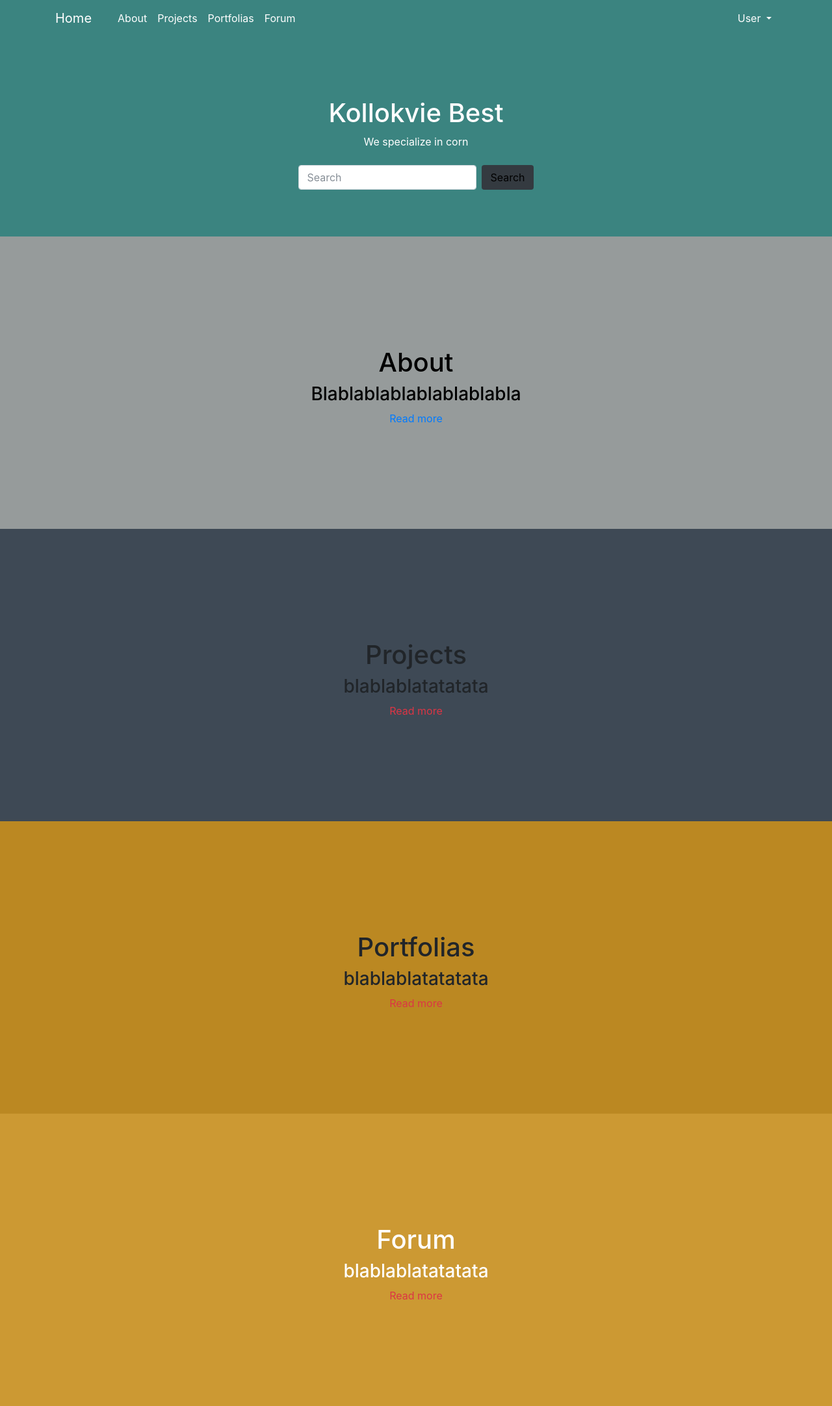
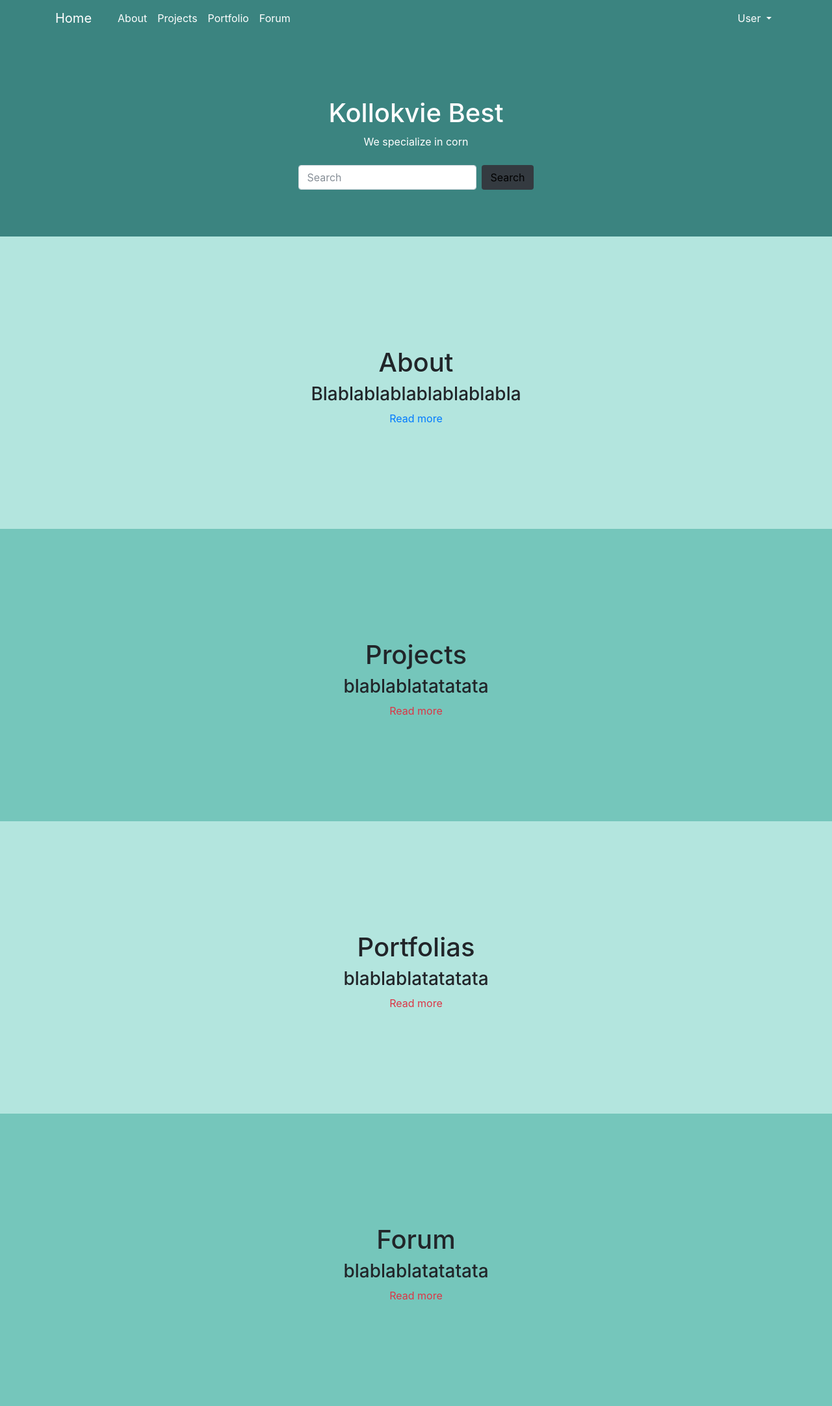
Before and after one commit to Rinorn/Webside, a PHP site: page / in a window 1280 px wide. Shown: the whole page at 65% size. Run offline with PHP 8.4, Linux system fonts and the light colour scheme; some libraries are stand-ins or nearby versions.

Commit message:
Fixes broken layot colors

```diff
--- a/index.php
+++ b/index.php
@@ -30,7 +30,7 @@ session_start();
               <a class="nav-link mainColYlw" href="#contBox2">Projects</a>
             </li>
             <li class="nav-item active">
-              <a class="nav-link mainColYlw" href="#contBox3">Portfolias</a>
+              <a class="nav-link mainColYlw" href="#contBox3">Portfolio</a>
             </li>
             <li class="nav-item active">
               <a class="nav-link mainColYlw" href="#contBox4">Forum</a>
@@ -91,7 +91,6 @@ session_start();
       </div>
       <div class="row">
         <div class="container-fluid col-md-12 centered">
-
             <div class="container-fluid text-center" id="contBox1">
               <div class="contText">
                 <h1>About </h1>
@@ -123,7 +122,6 @@ session_start();
         </div>
       </div>
     </main>
-
     <script src="https://code.jquery.com/jquery-3.2.1.slim.min.js" integrity="sha384-KJ3o2DKtIkvYIK3UENzmM7KCkRr/rE9/Qpg6aAZGJwFDMVNA/GpGFF93hXpG5KkN" crossorigin="anonymous"></script><!--implementerer bootstraps JQuerys lib-->
     <script src="https://cdnjs.cloudflare.com/ajax/libs/popper.js/1.12.3/umd/popper.min.js" integrity="sha384-vFJXuSJphROIrBnz7yo7oB41mKfc8JzQZiCq4NCceLEaO4IHwicKwpJf9c9IpFgh" crossorigin="anonymous"></script><!--implementerer bootstraps Popper.js lib-->
     <script src="https://maxcdn.bootstrapcdn.com/bootstrap/4.0.0-beta.2/js/bootstrap.min.js" integrity="sha384-alpBpkh1PFOepccYVYDB4do5UnbKysX5WZXm3XxPqe5iKTfUKjNkCk9SaVuEZflJ" crossorigin="anonymous"></script><!--implementerer bootstraps javascript plugins-->
--- a/webSide.css
+++ b/webSide.css
@@ -25,46 +25,30 @@ body {
 
 }
 #contBox1 {
-<<<<<<< HEAD
-  background-color: #efefef;
-  color: black;
+
+  background-color: #b3e5de;
+
 }
 #contBox2 {
-  background-color: #dbdbdb;
+  background-color: #75c6bb;
 }
+
 #contBox3 {
-  background-color: #efefef;
-
+  background-color: #b3e5de;
 }
 #contBox4 {
-  background-color: #3b8480;
-=======
-  background-color: #2f80c4;
-  color:white;
-}
-#contBox2 {
-  background-color: #3e4955;
-}
-#contBox3 {
-  background-color: #bb8822;
-}
-#contBox4 {
-  background-color: #cc9933;
->>>>>>> 7a00eea0657b2e45a8664aa1b10e6f1aed75042d
+  background-color: #75c6bb;
 }
 .mainColYlw {
   color: white !important;
 }
 
 .mainColYlw:hover {
-  color: #00FFFF !important;
+  color: black !important;
 }
-
-
 #loginBgCol{
-  background-color: #FFFF00 !important;
+  background-color: #75c6bb !important;
 }
 #btnSearch {
   background-color: #333333 !important;
 }
-/*test*/
```
